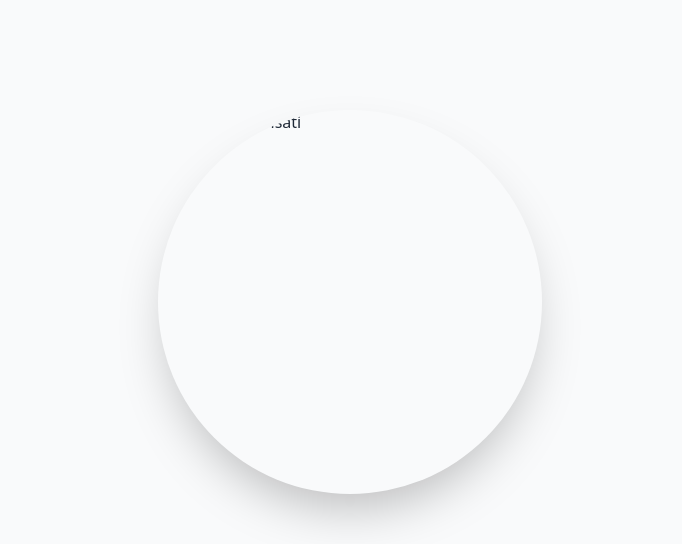
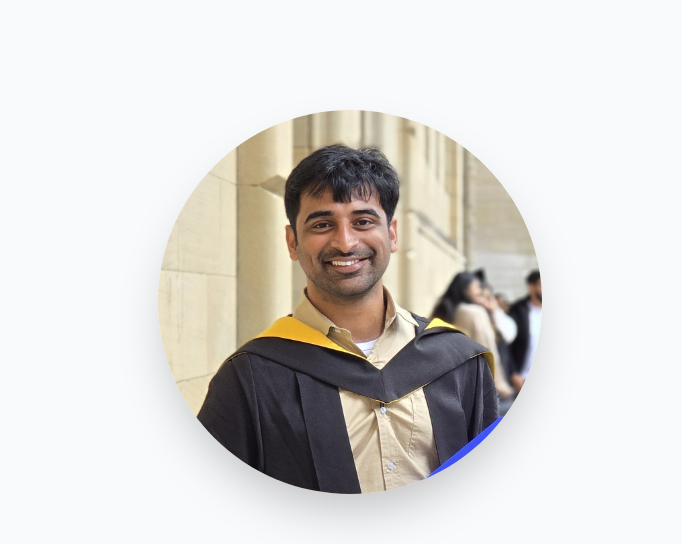
Before and after one commit to siddharthapisati/Curriculum-Vitae, a plain HTML site: page index.html in a window 1280 px wide. Shown: the part 82-626 px from the top of the page, 598-1280 px from the left. Drawn offline with nearby package versions, Linux system fonts and the light colour scheme.

Commit message:
index.html

```diff
--- a/index.html
+++ b/index.html
@@ -53,7 +53,7 @@
                     </div>
             </div>
             <div class="md:w-1/2 flex justify-center">
-                <img src=""20250627_113528.jpg"" alt="Siddhartha Pisati" class="rounded-full shadow-2xl w-64 h-64 md:w-96 md:h-96 object-cover">
+                <img src="20250627_113528.jpg" alt="Siddhartha Pisati" class="rounded-full shadow-2xl w-64 h-64 md:w-96 md:h-96 object-cover">
             </div>
         </section>
 
```
